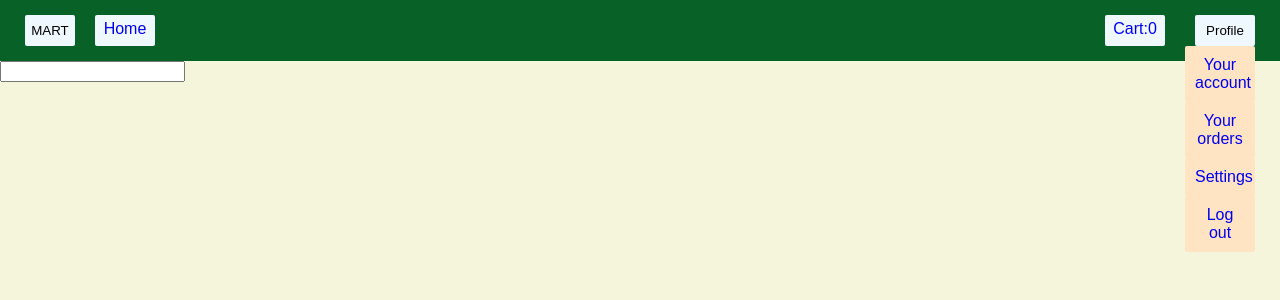
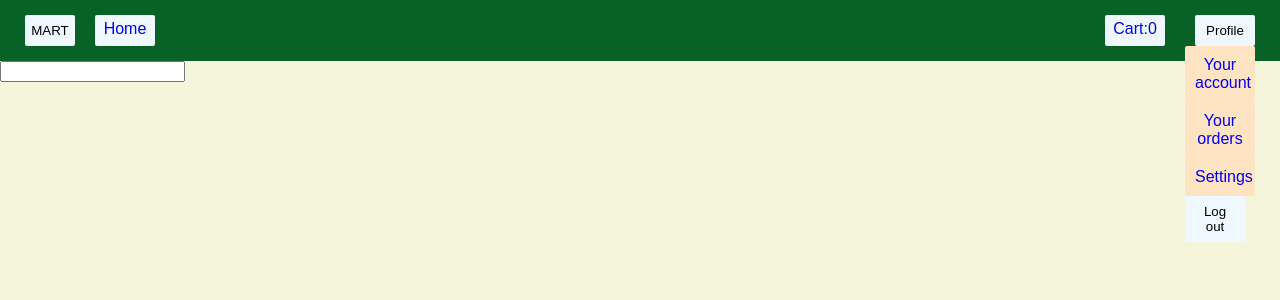
Before and after one commit to piyush-gif/Mart, a React (Vite) app in the folder client/: page / in a window 1280 px wide. Both pictures are taken after a click on the button "Profile". Shown: the top 300 px of the page. Built offline with nearby package versions, Linux system fonts and the light colour scheme; no server answers.

Commit message:
logging out removing the jwt token

```diff
--- a/client/src/components/NavBar.jsx
+++ b/client/src/components/NavBar.jsx
@@ -2,10 +2,17 @@ import {useState, useEffect} from 'react';
 import { Link } from 'react-router-dom';
 import { useContext } from 'react';
 import {CartContext} from '../contexts/CartContext';
+import { useNavigate } from 'react-router-dom';
 
 const NavBar = ({toggleSideBar}) => {
   const [showProfile, setShowProfile] = useState(false);
   const {cartCount} = useContext(CartContext);
+  const navigate = useNavigate();
+
+  const handleLogout = () => {
+    localStorage.removeItem('token');
+    navigate('/login');
+  };
   const toggleProfile = () => {
     setShowProfile(prev => !prev);
   }
@@ -24,7 +31,7 @@ const NavBar = ({toggleSideBar}) => {
               <Link to='/Account'>Your account</Link>
               <Link to='/Orders'>Your orders</Link>
               <Link to='/Settings'>Settings</Link>
-              <Link to='#'>Log out</Link>
+              <button onClick={handleLogout} className="logout-btn">Log out</button>
             </div>
           </div>
           }
```
